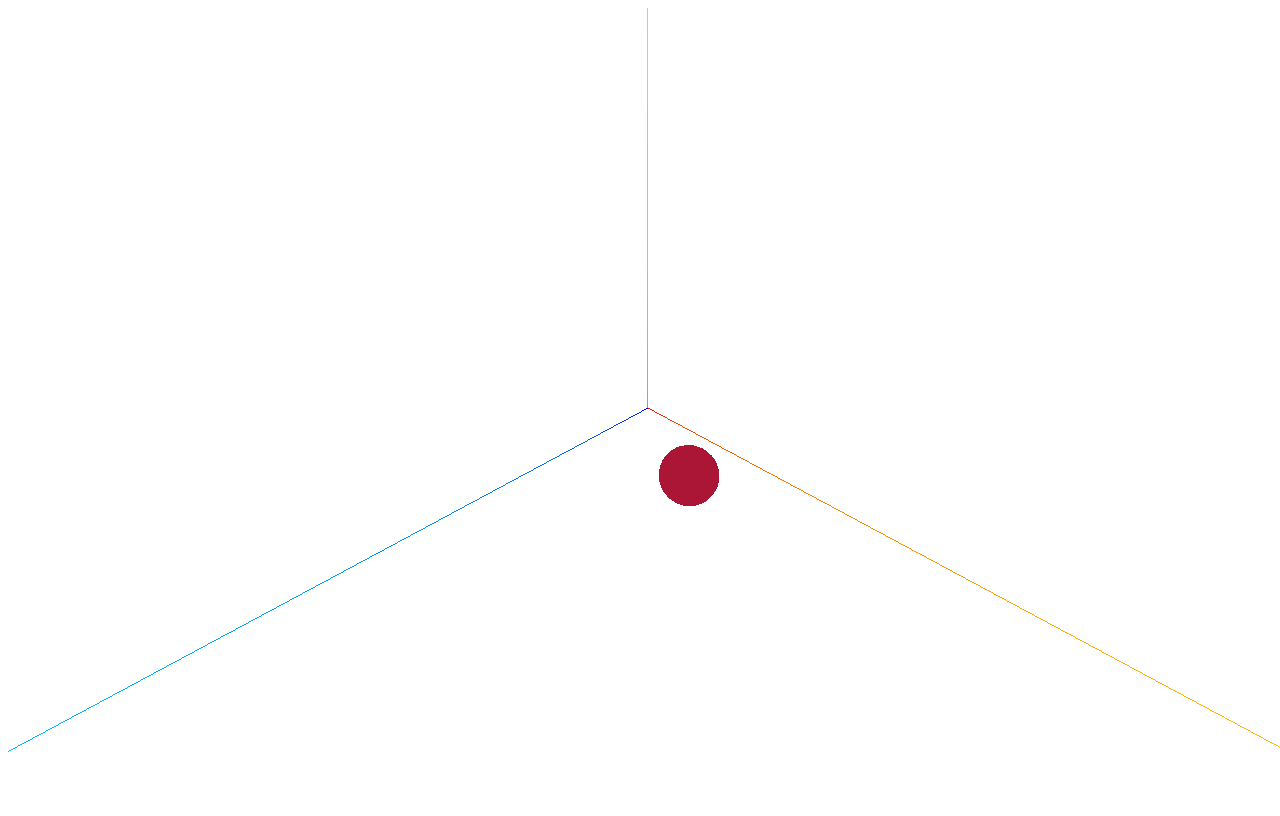
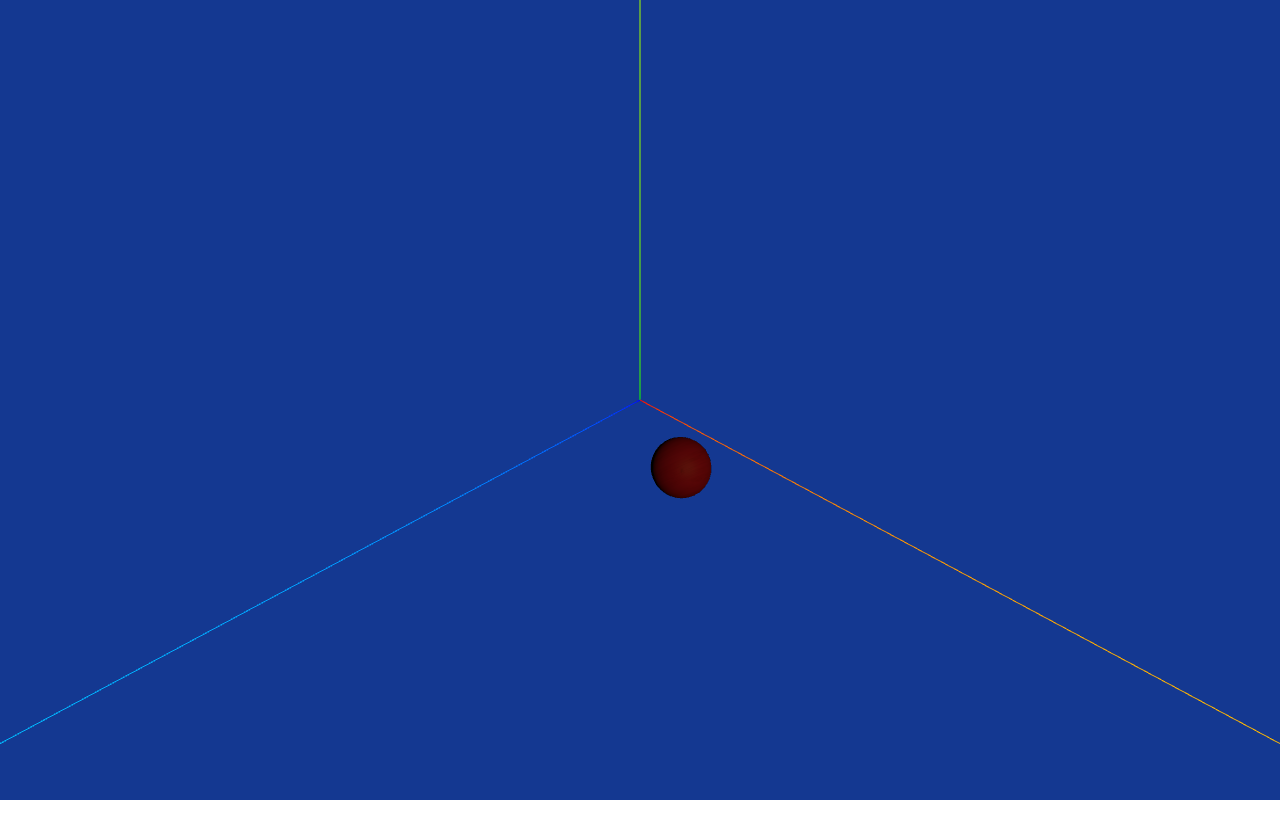
Before and after one commit to mkurbiel42/epic-pong, a website with bundled scripts: page static/index.html in a window 1280 px wide. Built offline with nearby package versions, Linux system fonts and the light colour scheme; animation ran at ten frames a second.

Commit message:
ball has textures and it actually rotates

```diff
--- /dev/null
+++ b/static/Ball.js
@@ -0,0 +1,13 @@
+export default class Ball extends THREE.Mesh {
+	constructor() {
+		super();
+		this.size = 50;
+		this.material = new THREE.MeshPhongMaterial({
+			shininess: 20,
+			color: 0xab1637,
+			side: THREE.DoubleSide,
+			map: new THREE.TextureLoader().load("./gfx/woodTexture.jpg")
+		});
+		this.geometry = new THREE.SphereGeometry(this.size);
+	}
+}
--- /dev/null
+++ b/static/Game.js
@@ -0,0 +1,75 @@
+import Ball from "./Ball.js";
+
+export default class Game {
+	constructor() {
+		this.scene = new THREE.Scene();
+		this.camera = new THREE.PerspectiveCamera(
+			90,
+			window.innerWidth / window.innerHeight,
+			0.1,
+			10000
+		);
+
+		this.camera.position.set(500, 450, 500);
+		this.camera.lookAt(this.scene.position);
+
+		this.axes = new THREE.AxesHelper(1000);
+		this.scene.add(this.axes);
+
+		this.renderer = new THREE.WebGLRenderer({ antialias: true });
+		this.renderer.setClearColor(0x143891);
+		this.renderer.setSize(window.innerWidth, window.innerHeight);
+
+		this.dirLight = new THREE.DirectionalLight(0xffff91, 0.8);
+		this.dirLight.position.set(500, 400, 200);
+		this.scene.add(this.dirLight);
+
+		this.ball = new Ball();
+		this.scene.add(this.ball);
+
+		this.init();
+	}
+
+	init = () => {
+		document.getElementById("root").appendChild(this.renderer.domElement);
+
+		window.onresize = () => {
+			this.windowResize();
+		};
+
+		this.angle = Math.PI / 7;
+		this.speed = 3;
+
+		this.render();
+	};
+
+	moveBall = () => {
+		this.ball.position.x += Math.cos(this.angle) * this.speed;
+		this.ball.position.z += Math.sin(this.angle) * this.speed;
+
+		this.ball.rotation.x += Math.sin(this.angle) * this.speed * (this.speed / this.ball.size);
+		this.ball.rotation.z -= Math.cos(this.angle) * this.speed * (this.speed / this.ball.size);
+
+		if (Math.abs(this.ball.position.x) >= 200) {
+			console.log("Odbicie X");
+			this.angle = Math.PI - this.angle;
+		}
+
+		if (Math.abs(this.ball.position.z) >= 200) {
+			console.log("Odbicie Z");
+			this.angle *= -1;
+		}
+	};
+
+	windowResize = () => {
+		this.camera.aspect = window.innerWidth / window.innerHeight;
+		this.camera.updateProjectionMatrix();
+		this.renderer.setSize(window.innerWidth, window.innerHeight);
+	};
+
+	render = () => {
+		this.moveBall();
+		requestAnimationFrame(this.render);
+		this.renderer.render(this.scene, this.camera);
+	};
+}
--- a/static/Main.js
+++ b/static/Main.js
@@ -1,57 +1,5 @@
-const scene = new THREE.Scene();
-const camera = new THREE.PerspectiveCamera(
-	90,
-	window.innerWidth / window.innerHeight,
-	0.1,
-	10000
-);
+import Game from "./Game.js";
 
-window.onresize = () => {
-	camera.aspect = window.innerWidth / window.innerHeight;
-	camera.updateProjectionMatrix();
-	renderer.setSize(window.innerWidth, window.innerHeight);
+window.onload = () => {
+	window.game = new Game();
 };
-
-const axes = new THREE.AxesHelper(1000);
-scene.add(axes);
-
-const renderer = new THREE.WebGLRenderer();
-renderer.setClearColor(0xffffff);
-renderer.setSize(window.innerWidth, window.innerHeight);
-document.getElementById("root").appendChild(renderer.domElement);
-
-const ballMaterial = new THREE.MeshBasicMaterial({
-	color: 0xab1637,
-	side: THREE.DoubleSide,
-});
-const ballGeometry = new THREE.SphereGeometry(50);
-const ballMesh = new THREE.Mesh(ballGeometry, ballMaterial);
-
-let angle = Math.PI / 7;
-let speed = 3;
-
-// let angleChange = setInterval(() => {
-// 	angle = Math.random() * 2 * Math.PI - Math.PI;
-// }, 1500);
-
-scene.add(ballMesh);
-camera.position.set(500, 450, 500);
-camera.lookAt(scene.position);
-
-function render() {
-	ballMesh.position.x += Math.cos(angle) * speed;
-	ballMesh.position.z += Math.sin(angle) * speed;
-	if (Math.abs(ballMesh.position.x) >= 200) {
-		console.log("Odbicie X");
-		angle = Math.PI - angle;
-	}
-
-	if (Math.abs(ballMesh.position.z) >= 200) {
-		console.log("Odbicie Z");
-		angle *= -1;
-	}
-	requestAnimationFrame(render);
-	renderer.render(scene, camera);
-}
-
-render();
--- /dev/null
+++ b/static/css/style.css
@@ -0,0 +1,5 @@
+* {
+	margin: 0;
+	padding: 0;
+	box-sizing: border-box;
+}
--- a/static/index.html
+++ b/static/index.html
@@ -4,6 +4,7 @@
 		<meta charset="UTF-8" />
 		<meta http-equiv="X-UA-Compatible" content="IE=edge" />
 		<meta name="viewport" content="width=device-width, initial-scale=1.0" />
+		<link rel="stylesheet" href="./css/style.css" />
 		<title>Pong</title>
 	</head>
 	<body>
```
Also changed, not shown: static/gfx/woodTexture.jpg (added), 2 other files.
